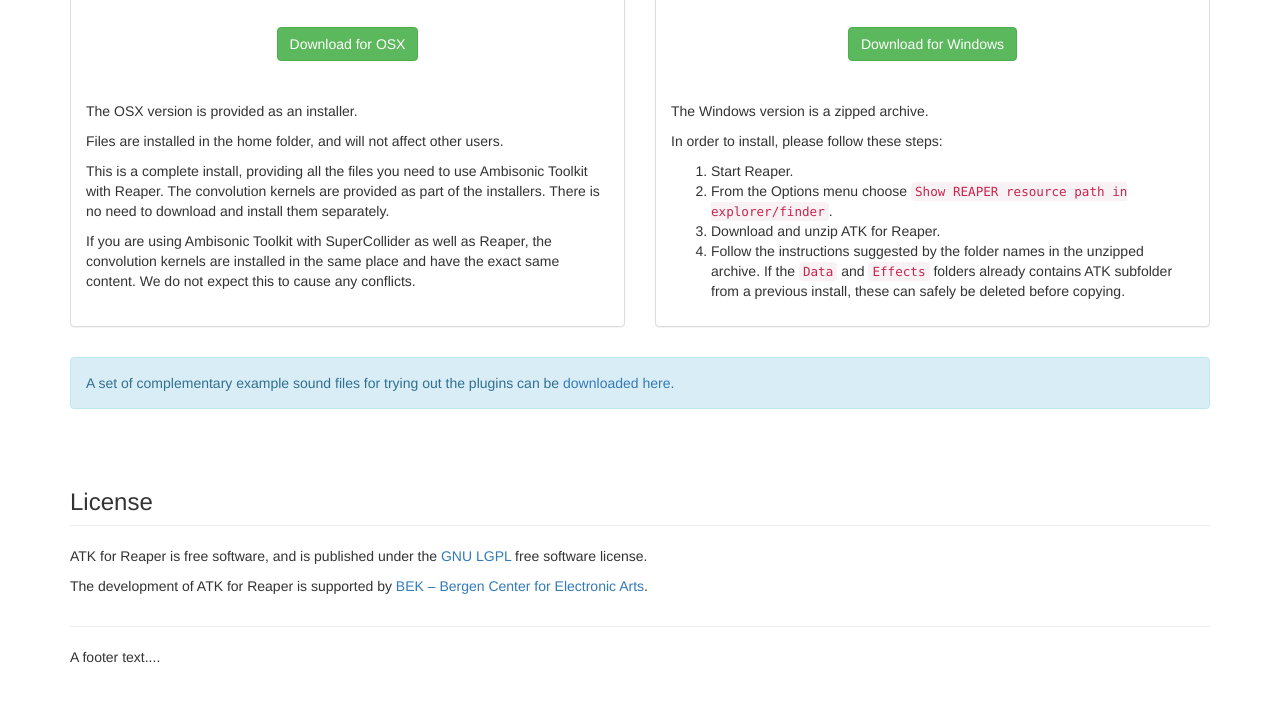
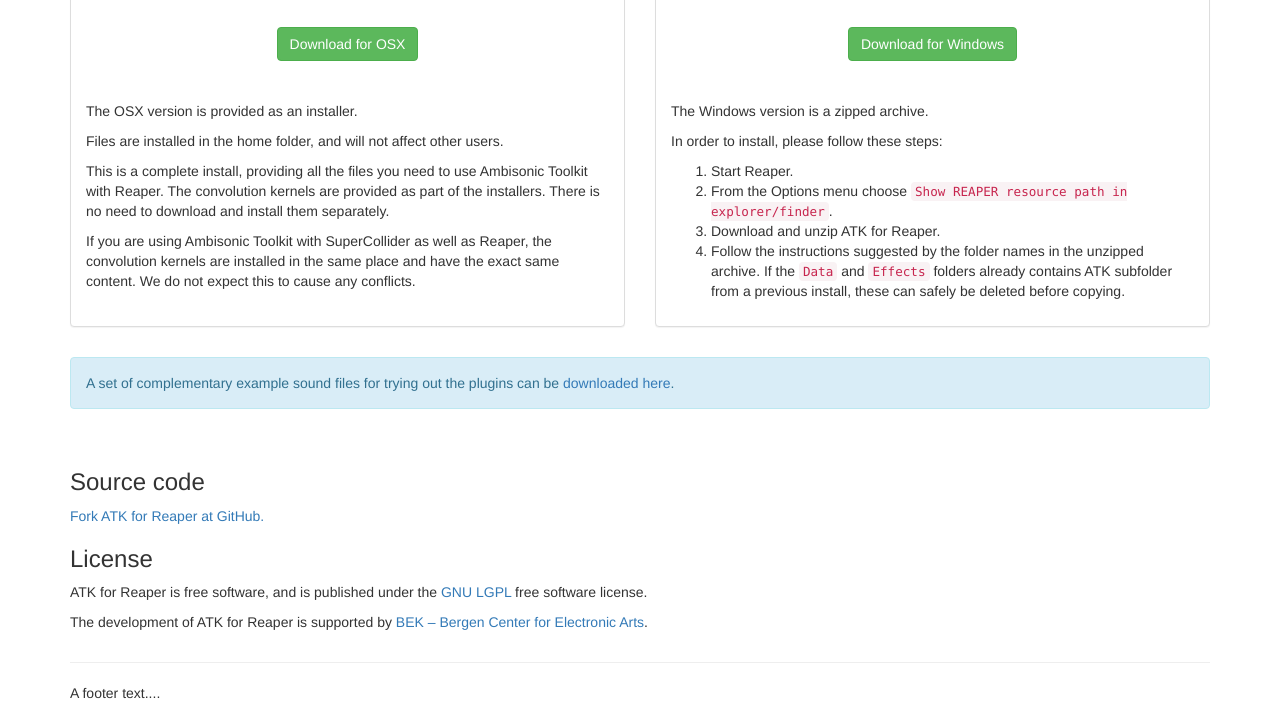
Before and after one commit to ambisonictoolkit/ambisonictoolkit.github.io, a Jekyll site: the page built from download/reaper.md, in a window 1280 px wide and 1083 px high. Shown: the part 370-1083 px from the top of the window. Built offline with Jekyll 4.4.1, drawn with Linux system fonts in a browser that asks for light colours; nearby versions of some CDN libraries.

Commit message:
Layout consistency between reaper and sc3 download pages

```diff
--- a/download/reaper.md
+++ b/download/reaper.md
@@ -61,7 +61,11 @@
 
 &nbsp;
 
-<h3 class="page-header">License</h3>
+### Source code
+
+[Fork ATK for Reaper at GitHub.](https://github.com/ambisonictoolkit/atk-reaper)
+
+### License
 
 ATK for Reaper is free software, and is published under the <a href="http://www.gnu.org/copyleft/gpl.html" target="_blank">GNU LGPL</a> free software license.
 
```
